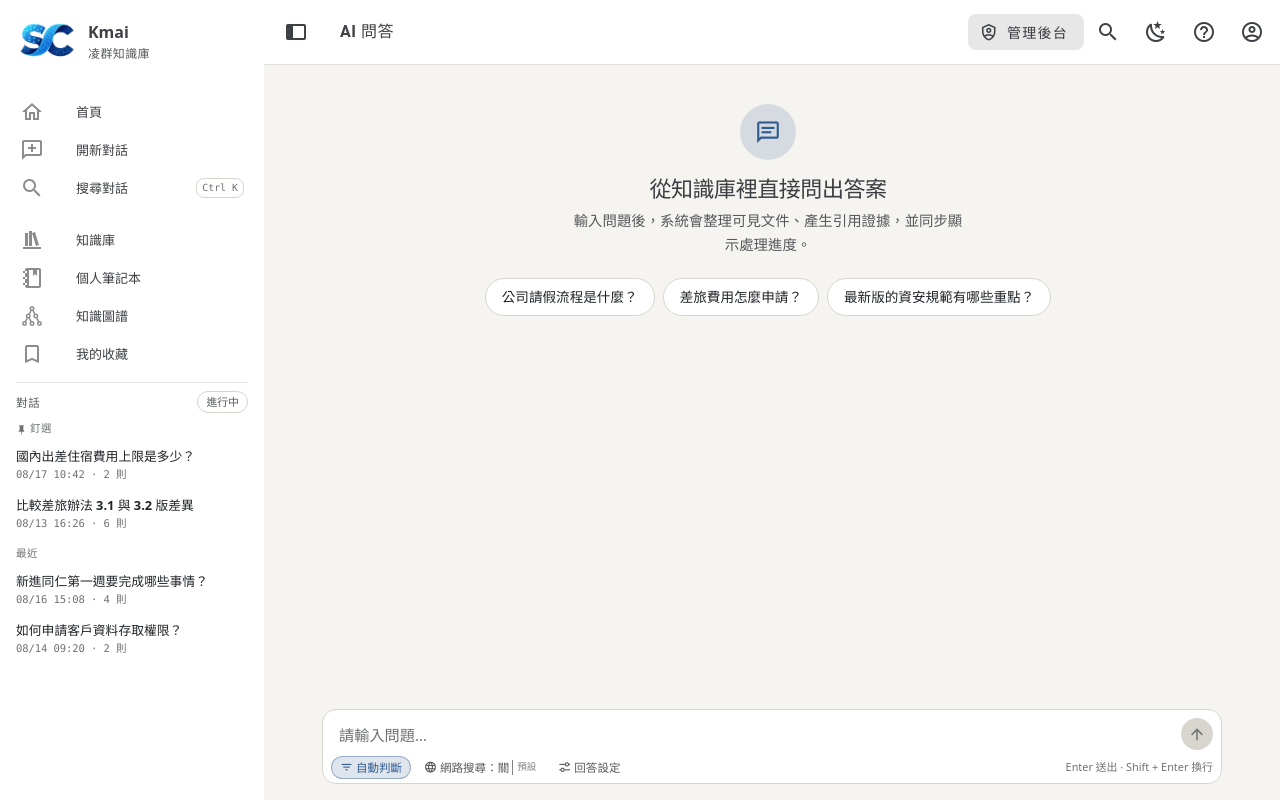
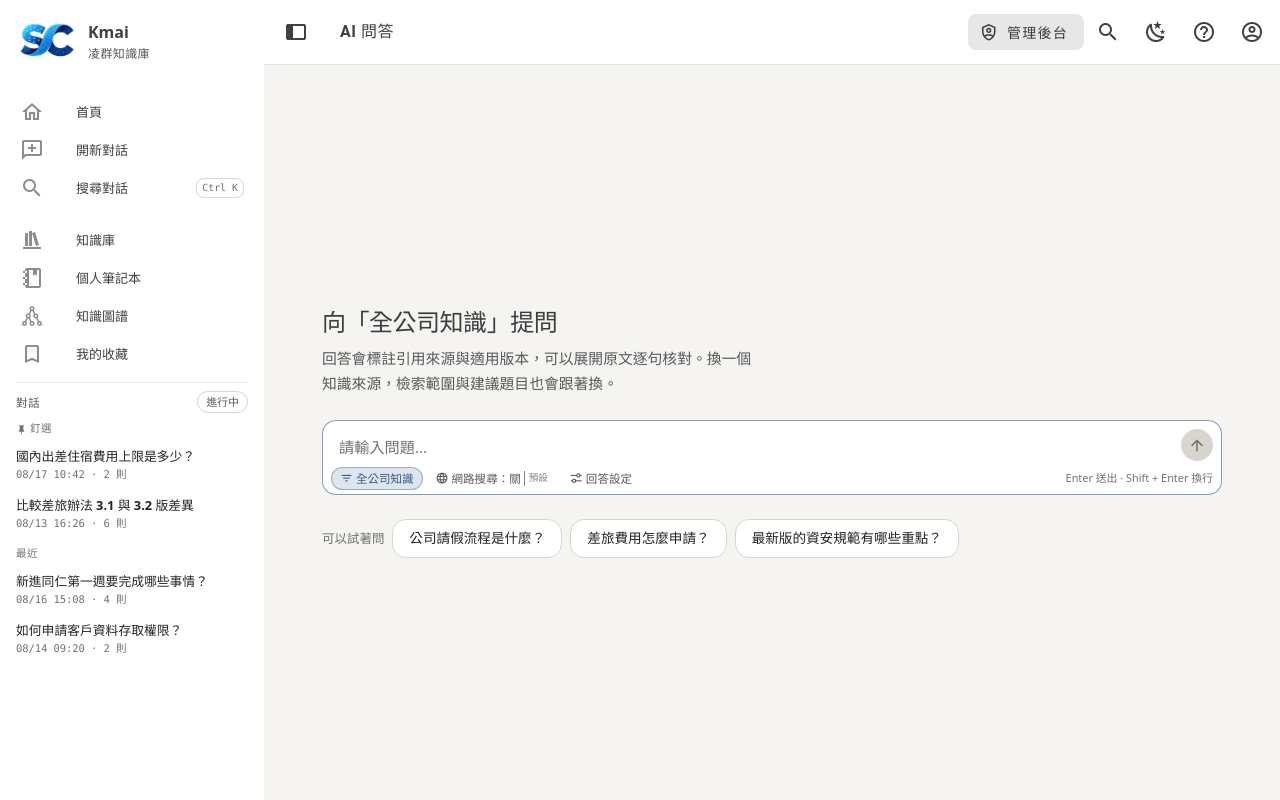
Before and after one commit to PinQiH/kmai, a Vue app: page /#/ask in a window 1280 px wide. Built offline with nearby package versions, Linux system fonts and the light colour scheme.

Commit message:
✨ feat(ask): 重做開新對話空狀態並讓建議題目跟隨知識來源
空狀態時將 composer 從畫面底部拉到垂直中央，說明、輸入框與建議題目
左對齊到同一條 900px 邊界；沿用同一個 DOM 節點切換對齊方式，避免
送出瞬間失焦或掉字。

```diff
--- a/src/stores/conversation.ts
+++ b/src/stores/conversation.ts
@@ -123,7 +123,8 @@ export const useConversationStore = defineStore('conversation', {
 	state: (): ConversationState => ({
 		messages: [],
 		isResponding: false,
-		selectedScope: '自動判斷',
+		// @ 必須與 selectedKnowledgeSourceId 的預設值同義，否則來源晶片與來源對話框會顯示不一致
+		selectedScope: '全公司知識',
 		selectedKnowledgeSourceId: 'company',
 		selectedSourceDefaultWebSearch: false,
 		webSearchOverride: null,
--- a/src/views/AskView.vue
+++ b/src/views/AskView.vue
@@ -11,7 +11,13 @@ import { useFavoritesStore } from '@/stores/favorites'
 import { useNotebooksStore } from '@/stores/notebooks'
 import type { Citation, OutlineItem } from '@/types'
 
-const suggestions = ['公司請假流程是什麼？', '差旅費用怎麼申請？', '最新版的資安規範有哪些重點？']
+// > 起手問題依知識來源分組；切換來源會換掉整組題目，讓來源選擇的影響立即可見
+const SOURCE_STARTERS: Record<string, string[]> = {
+	company: ['公司請假流程是什麼？', '差旅費用怎麼申請？', '最新版的資安規範有哪些重點？'],
+	policy: ['加班與補休怎麼計算？', '採購金額到多少需要主管簽核？', '離職交接必須繳回哪些項目？'],
+	benefits: ['年度健康檢查補助多少？', '育嬰留職停薪最長可以請多久？', '團體保險的理賠怎麼申請？'],
+}
+
 const companySources = [
 	{ id: 'company', name: '全公司知識', defaultWebSearchEnabled: false, description: '使用目前可見的公司知識庫。' },
 	{ id: 'policy', name: '公司制度', defaultWebSearchEnabled: false, description: '優先搜尋公司制度與作業規範。' },
@@ -48,6 +54,23 @@ const knowledgeSources = computed(() => [
 	})),
 ])
 
+// - 目前選到的個人筆記本；選到公司來源時為 null
+const selectedNotebook = computed(() => notebooksStore.notebooks.find((notebook) => notebook.id === conversationStore.selectedKnowledgeSourceId) ?? null)
+
+// - 已選但尚無文件的筆記本：這種來源問了也不會有引用，空狀態要先講清楚
+const emptyNotebook = computed(() => (selectedNotebook.value?.documents.length === 0 ? selectedNotebook.value : null))
+
+const starterQuestions = computed<string[]>(() => {
+	const preset = SOURCE_STARTERS[conversationStore.selectedKnowledgeSourceId]
+	if (preset) return preset
+
+	const notebook = selectedNotebook.value
+	if (!notebook) return SOURCE_STARTERS.company
+
+	const [firstDocument] = notebook.documents
+	if (!firstDocument) return []
+	return [`${notebook.name}裡有哪些重點？`, `幫我整理${notebook.name}的重要結論`, `${firstDocument.name} 提到什麼？`]
+})
 
 function selectKnowledgeSource(sourceId: string | null): void {
 	if (!sourceId) return
@@ -107,9 +130,28 @@ function resizeComposer(): void {
 	field.style.height = `${Math.min(field.scrollHeight, COMPOSER_MAX_HEIGHT)}px`
 }
 
+/**
+ * 把游標放進輸入框。
+ * @ router 的 afterEach 會在下一個動畫影格把焦點移到 #main-content，
+ *   因此這裡也必須排進 rAF，才會排在它之後執行而不被搶走。
+ * @ 小螢幕不自動聚焦，避免一進頁面就彈出虛擬鍵盤蓋掉半個畫面。
+ */
+function focusComposer(): void {
+	if (!display.mdAndUp.value) return
+	window.requestAnimationFrame(() => composerField.value?.focus())
+}
+
 watch(question, async () => {
 	await nextTick()
 	resizeComposer()
+})
+
+// @ 側邊欄的「開新對話」在同一頁清空訊息，不會觸發 mounted，需要另外把焦點帶回輸入框
+// @ 回饋訊息屬於上一輪對話，不清掉會殘留在新對話的空狀態下
+watch(isEmptyState, (isEmpty) => {
+	if (!isEmpty) return
+	feedbackMessage.value = ''
+	focusComposer()
 })
 
 watch(
@@ -204,7 +246,11 @@ function observeQuestions(): void {
 
 onMounted(() => {
 	const initialQuestion = String(route.query.q ?? '')
-	if (initialQuestion) void submitQuestion(initialQuestion)
+	if (initialQuestion) {
+		void submitQuestion(initialQuestion)
+		return
+	}
+	focusComposer()
 })
 
 onBeforeUnmount(() => outlineObserver?.disconnect())
@@ -229,23 +275,22 @@ watch(() => route.query.q, (nextQuestion) => {
 		  再放一個 h1 是重複資訊，也會吃掉約 100px 的對話高度。
 		@ 歷史對話已移到全域側邊欄，這裡維持單欄，版面才不易跑掉。
 	-->
-	<div class="ask-page">
+	<div class="ask-page" :class="{ 'is-empty': isEmptyState }">
 		<div class="ask-body">
 			<div ref="scrollArea" class="ask-scroll">
 				<div class="ask-content">
 					<VAlert v-if="conversationStore.errorMessage" type="error" variant="tonal" density="compact" class="mb-4">{{ conversationStore.errorMessage }}</VAlert>
 
+					<!-- @ 空狀態刻意左對齊並貼齊輸入框：標題→輸入框→建議題目形成一條可讀的直欄，而非置中的 AI 首屏 -->
 					<div v-if="isEmptyState" class="ask-empty">
-						<div class="empty-badge" aria-hidden="true">
-							<VIcon icon="mdi-message-text-outline" size="26" color="primary" />
-						</div>
-						<h2 class="empty-title">從知識庫裡直接問出答案</h2>
-						<p class="empty-description">輸入問題後，系統會整理可見文件、產生引用證據，並同步顯示處理進度。</p>
-						<div class="empty-suggestions">
-							<button v-for="suggestion in suggestions" :key="suggestion" type="button" class="suggestion-chip" @click="submitQuestion(suggestion)">
-								{{ suggestion }}
-							</button>
-						</div>
+						<h2 class="empty-title">向「{{ conversationStore.selectedScope }}」提問</h2>
+						<p class="empty-description">回答會標註引用來源與適用版本，可以展開原文逐句核對。換一個知識來源，檢索範圍與建議題目也會跟著換。</p>
+						<VAlert v-if="emptyNotebook" type="info" variant="tonal" density="compact" class="empty-notice">
+							「{{ emptyNotebook.name }}」還沒有文件，現在提問不會有可查證的引用。
+							<div class="mt-2">
+								<VBtn :to="`/notebooks/${emptyNotebook.id}`" variant="tonal" size="small">開啟筆記本上傳文件</VBtn>
+							</div>
+						</VAlert>
 					</div>
 
 					<div v-else class="message-list">
@@ -314,6 +359,16 @@ watch(() => route.query.q, (nextQuestion) => {
 				<span class="composer-hint">Enter 送出 · Shift + Enter 換行</span>
 			</div>
 		</form>
+
+		<!-- @ 建議題目放在輸入框「之後」：DOM 順序＝視覺順序＝Tab 順序，先給輸入再給範例 -->
+		<div v-if="isEmptyState && starterQuestions.length > 0" class="ask-starters">
+			<span id="starter-label" class="starters-label">可以試著問</span>
+			<div class="starters-list" role="group" aria-labelledby="starter-label">
+				<button v-for="starter in starterQuestions" :key="starter" type="button" class="suggestion-chip" @click="submitQuestion(starter)">
+					{{ starter }}
+				</button>
+			</div>
+		</div>
 
 		<VDialog v-model="isCitationOpen" max-width="560">
 			<VCard class="pa-6">
@@ -394,61 +449,109 @@ watch(() => route.query.q, (nextQuestion) => {
 	margin-inline: auto;
 }
 
-/* > 空狀態 */
+/*
+ * > 空狀態版面：把輸入框從畫面底部拉到垂直中央，與說明、建議題目併成同一組。
+ * @ 沒有第二個 composer；只切換 .ask-page 的對齊方式，
+ *   輸入框仍是同一個 DOM 節點，送出後不會失焦或掉字。
+ */
+.ask-page.is-empty {
+	justify-content: center;
+	gap: var(--space-lg);
+}
+
+/* @ 空狀態的說明不需要佔滿剩餘高度，但仍允許在矮視窗中壓縮並自行捲動 */
+.ask-page.is-empty .ask-body {
+	flex: 0 1 auto;
+}
+
+/* @ 沒有捲軸時取消預留的捲軸間距，說明文字才會與輸入框左右對齊 */
+.ask-page.is-empty .ask-scroll {
+	padding-right: 0;
+}
+
+/* @ 空狀態下與 composer 同寬（900px），避免兩塊寬度差 40px 造成邊緣不齊 */
+.ask-page.is-empty .ask-content {
+	max-width: 900px;
+}
+
+/* > 空狀態內容 */
 .ask-empty {
 	display: flex;
 	flex-direction: column;
-	align-items: center;
-	justify-content: center;
-	gap: var(--space-xs);
-	min-height: 100%;
-	padding: var(--space-lg) var(--space-md);
-	text-align: center;
+	gap: var(--space-sm);
+	animation: empty-appear var(--motion-base) var(--ease-out);
 }
 
-.empty-badge {
-	display: grid;
-	place-items: center;
-	width: 56px;
-	height: 56px;
-	margin-bottom: var(--space-sm);
-	border-radius: 50%;
-	background: var(--tint-active);
+@keyframes empty-appear {
+	from {
+		opacity: 0;
+	}
+
+	to {
+		opacity: 1;
+	}
 }
 
 .empty-title {
-	font-size: 1.375rem;
-	font-weight: 700;
+	font-size: 1.5rem;
+	font-weight: 650;
 	letter-spacing: -0.02em;
+	line-height: 1.3;
+	overflow-wrap: anywhere;
 	text-wrap: balance;
 }
 
 .empty-description {
-	max-width: 48ch;
+	max-width: 52ch;
 	color: var(--ink-muted);
-	font-size: 0.9rem;
+	font-size: 0.925rem;
 	line-height: 1.7;
 	text-wrap: pretty;
 }
 
-.empty-suggestions {
+.empty-notice {
+	margin-top: var(--space-xs);
+	max-width: 52ch;
+}
+
+/* > 建議題目：貼在 composer 下方，與 composer 同寬同軸 */
+.ask-starters {
+	display: flex;
+	align-items: baseline;
+	flex-wrap: wrap;
+	gap: var(--space-xs) var(--space-sm);
+	flex: 0 0 auto;
+	width: min(100%, 900px);
+	margin-inline: auto;
+	animation: empty-appear var(--motion-base) var(--ease-out);
+}
+
+.starters-label {
+	color: var(--ink-subtle);
+	font-size: 0.78rem;
+}
+
+.starters-list {
 	display: flex;
 	flex-wrap: wrap;
-	justify-content: center;
 	gap: var(--space-sm);
-	margin-top: var(--space-md);
 }
 
 /* @ 自訂 chip 而非 VBtn：Vuetify 的 hover overlay 會壓低文字對比 */
 .suggestion-chip {
+	/* @ 筆記本題目會帶入檔名，長度不可控；必須允許換行並限寬，否則會撐破容器 */
+	max-width: 100%;
 	padding: var(--space-sm) var(--space-md);
 	border: 1px solid rgb(var(--v-theme-outline));
-	border-radius: 999px;
+	/* @ 用 14px 圓角（與 composer 一致）而非藥丸：這是輸入框的延伸而非篩選 chip，換行時藥丸也會變形 */
+	border-radius: var(--radius-lg);
 	background: rgb(var(--v-theme-surface));
 	color: var(--ink-strong);
 	cursor: pointer;
 	font: inherit;
 	font-size: 0.85rem;
+	overflow-wrap: anywhere;
+	text-align: left;
 	transition: border-color var(--motion-fast) var(--ease-standard), background-color var(--motion-fast) var(--ease-standard), color var(--motion-fast) var(--ease-standard);
 }
 
@@ -653,6 +756,15 @@ watch(() => route.query.q, (nextQuestion) => {
 		padding: var(--space-sm) var(--space-md) var(--space-md);
 	}
 
+	/* @ .ask-page.is-empty 的權重高於上面的 .ask-page，必須在此另外收窄 */
+	.ask-page.is-empty {
+		gap: var(--space-md);
+	}
+
+	.empty-title {
+		font-size: 1.3rem;
+	}
+
 	.user-message {
 		max-width: 88%;
 	}
```
